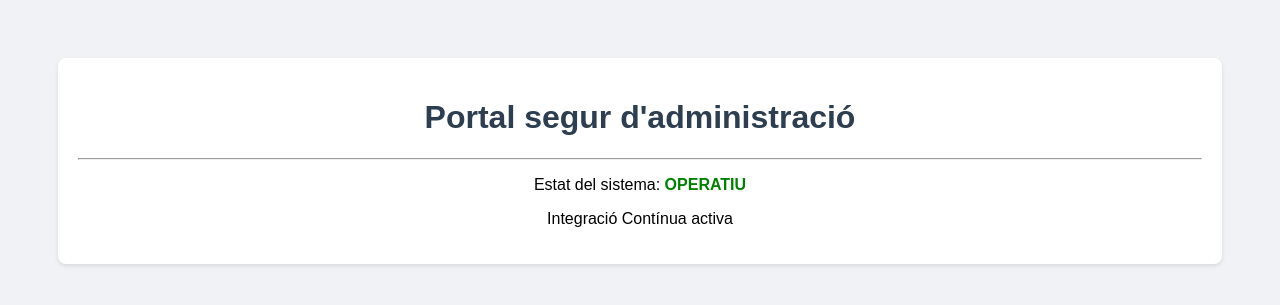
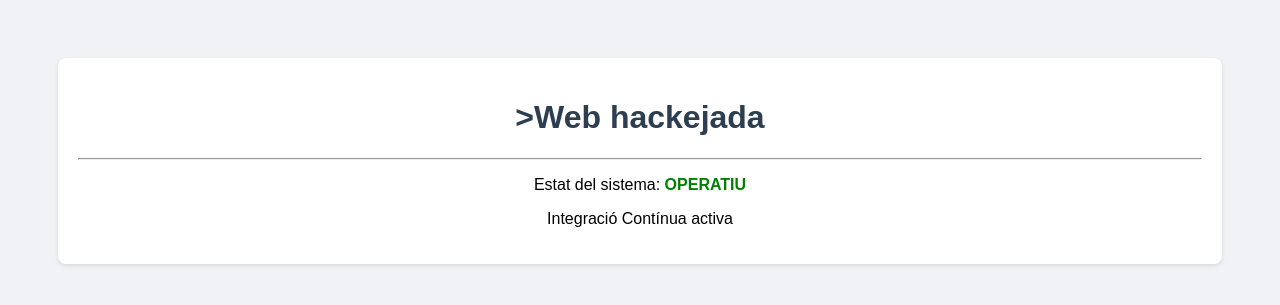
Before and after one commit to paubosch03/practica-ci-selenium, a Django app: page / in a window 1280 px wide. Shown: the top 305 px of the page. Run offline with Django 4.2, Linux system fonts and the light colour scheme.

Commit message:
Update header text to 'Web hackejada'

```diff
--- a/ciberapp/templates/index.html
+++ b/ciberapp/templates/index.html
@@ -28,7 +28,7 @@
 </head>
 <body>
     <div class="container">
-        <h1>Portal segur d'administració</h1>
+        <h1>>Web hackejada</h1>
         <hr>
         <p>Estat del sistema: <span class="status">OPERATIU</span></p>
         <p>Integració Contínua activa</p>
```
